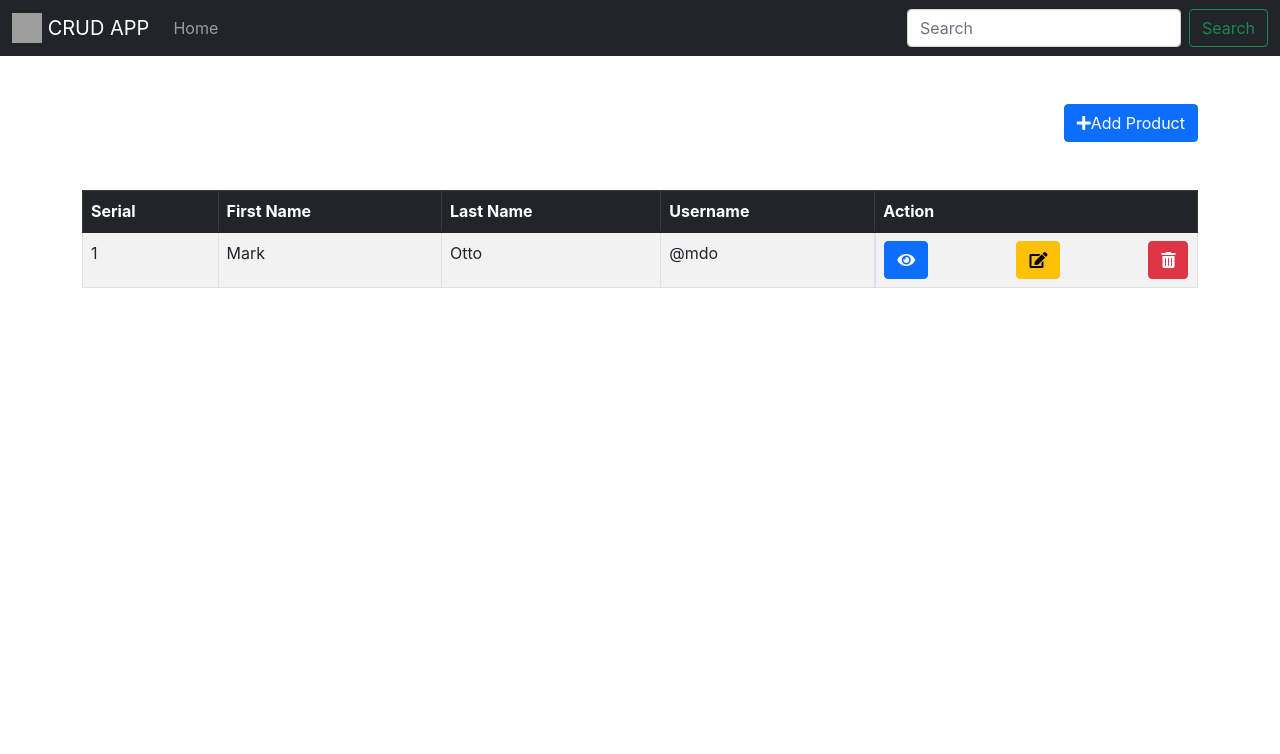
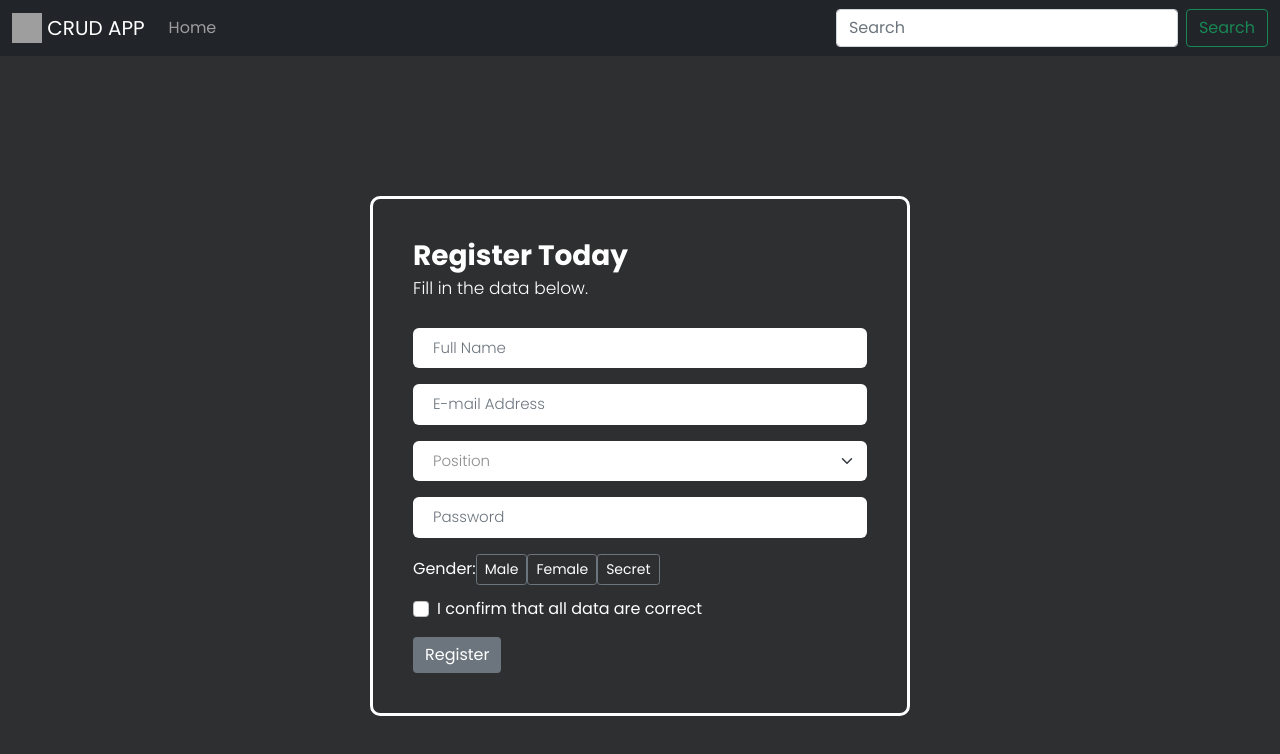
Before and after one commit to JBBIGBANG/Node_Crud_app, a React (Create React App) app in the folder client/: page /addProduct in a window 1280 px wide. Shown: the top 754 px of the page. Built offline with nearby package versions, Linux system fonts and the light colour scheme; grey boxes are pictures that could not be loaded.

Commit message:
add product form and router work done

```diff
--- a/client/package.json
+++ b/client/package.json
@@ -10,6 +10,7 @@
     "react": "^17.0.2",
     "react-bootstrap": "^2.1.2",
     "react-dom": "^17.0.2",
+    "react-router-dom": "^6.2.1",
     "react-scripts": "5.0.0",
     "web-vitals": "^2.1.4"
   },
--- a/client/src/App.js
+++ b/client/src/App.js
@@ -1,12 +1,22 @@
+import React from 'react';
+import {BrowserRouter as Router, Routes, Route} from 'react-router-dom';
+
 import './App.css';
 import Navigation from './components/Navigation';
 import Home from './components/Home';
+import AddProduct from './components/AddProduct';
 function App() {
   return (
    <>
-    <Navigation />
-    <Home />
+    <Router>
+        <Navigation />
+        <Routes>
+            <Route path="/" element={<Home />} />
+            <Route path="/addProduct" element={<AddProduct />} />
+        </Routes>
+    </Router>
    </>
+
   );
 }
 
--- /dev/null
+++ b/client/src/components/AddProduct.css
@@ -0,0 +1,149 @@
+@import url('https://fonts.googleapis.com/css2?family=Poppins:wght@300;400;500;700;900&display=swap');
+
+*, body {
+    font-family: 'Poppins', sans-serif;
+    font-weight: 400;
+    -webkit-font-smoothing: antialiased;
+    text-rendering: optimizeLegibility;
+    -moz-osx-font-smoothing: grayscale;
+}
+
+.form-body {
+    height: 100%;
+    background-color: #2e2f30;
+    overflow: hidden;
+}
+
+
+.form-holder {
+      display: flex;
+      flex-direction: column;
+      justify-content: center;
+      align-items: center;
+      text-align: center;
+      min-height: 100vh;
+}
+
+.form-holder .form-content {
+    position: relative;
+    text-align: center;
+    display: -webkit-box;
+    display: -moz-box;
+    display: -ms-flexbox;
+    display: -webkit-flex;
+    display: flex;
+    -webkit-justify-content: center;
+    justify-content: center;
+    -webkit-align-items: center;
+    align-items: center;
+    padding: 60px;
+}
+
+.form-content .form-items {
+    border: 3px solid #fff;
+    padding: 40px;
+    display: inline-block;
+    width: 100%;
+    min-width: 540px;
+    -webkit-border-radius: 10px;
+    -moz-border-radius: 10px;
+    border-radius: 10px;
+    text-align: left;
+    -webkit-transition: all 0.4s ease;
+    transition: all 0.4s ease;
+}
+
+.form-content h3 {
+    color: #fff;
+    text-align: left;
+    font-size: 28px;
+    font-weight: 600;
+    margin-bottom: 5px;
+}
+
+.form-content h3.form-title {
+    margin-bottom: 30px;
+}
+
+.form-content p {
+    color: #fff;
+    text-align: left;
+    font-size: 17px;
+    font-weight: 300;
+    line-height: 20px;
+    margin-bottom: 30px;
+}
+
+
+.form-content label, .was-validated .form-check-input:invalid~.form-check-label, .was-validated .form-check-input:valid~.form-check-label{
+    color: #fff;
+}
+
+.form-content input[type=text], .form-content input[type=password], .form-content input[type=email], .form-content select {
+    width: 100%;
+    padding: 9px 20px;
+    text-align: left;
+    border: 0;
+    outline: 0;
+    border-radius: 6px;
+    background-color: #fff;
+    font-size: 15px;
+    font-weight: 300;
+    color: #8D8D8D;
+    -webkit-transition: all 0.3s ease;
+    transition: all 0.3s ease;
+    margin-top: 16px;
+}
+
+
+.btn-primary{
+    background-color: #6C757D;
+    outline: none;
+    border: 0px;
+     box-shadow: none;
+}
+
+.btn-primary:hover, .btn-primary:focus, .btn-primary:active{
+    background-color: #495056;
+    outline: none !important;
+    border: none !important;
+     box-shadow: none;
+}
+
+.form-content textarea {
+    position: static !important;
+    width: 100%;
+    padding: 8px 20px;
+    border-radius: 6px;
+    text-align: left;
+    background-color: #fff;
+    border: 0;
+    font-size: 15px;
+    font-weight: 300;
+    color: #8D8D8D;
+    outline: none;
+    resize: none;
+    height: 120px;
+    -webkit-transition: none;
+    transition: none;
+    margin-bottom: 14px;
+}
+
+.form-content textarea:hover, .form-content textarea:focus {
+    border: 0;
+    background-color: #ebeff8;
+    color: #8D8D8D;
+}
+
+.mv-up{
+    margin-top: -9px !important;
+    margin-bottom: 8px !important;
+}
+
+.invalid-feedback{
+    color: #ff606e;
+}
+
+.valid-feedback{
+   color: #2acc80;
+}
--- /dev/null
+++ b/client/src/components/AddProduct.js
@@ -0,0 +1,83 @@
+import React from 'react';
+
+import './AddProduct.css';
+import {Form} from 'react-bootstrap';
+
+const AddProduct = () => {
+    return(
+        <div className="form-body">
+        <div className="row">
+            <div className="form-holder">
+                <div className="form-content">
+                    <div className="form-items">
+                        <h3>Register Today</h3>
+                        <p>Fill in the data below.</p>
+                        <form className="requires-validation" novalidate>
+
+                            <div className="col-md-12">
+                               <input className="form-control" type="text" name="name" placeholder="Full Name" required />
+                               <div className="valid-feedback">Username field is valid!</div>
+                               <div className="invalid-feedback">Username field cannot be blank!</div>
+                            </div>
+
+                            <div className="col-md-12">
+                                <input className="form-control" type="email" name="email" placeholder="E-mail Address" required />
+                                 <div className="valid-feedback">Email field is valid!</div>
+                                 <div className="invalid-feedback">Email field cannot be blank!</div>
+                            </div>
+
+                           <div className="col-md-12">
+                                <select className="form-select mt-3" required>
+                                      <option selected disabled value="">Position</option>
+                                      <option value="jweb">Junior Web Developer</option>
+                                      <option value="sweb">Senior Web Developer</option>
+                                      <option value="pmanager">Project Manager</option>
+                               </select>
+                                <div className="valid-feedback">You selected a position!</div>
+                                <div className="invalid-feedback">Please select a position!</div>
+                           </div>
+
+
+                           <div className="col-md-12">
+                              <input className="form-control" type="password" name="password" placeholder="Password" required />
+                               <div className="valid-feedback">Password field is valid!</div>
+                               <div className="invalid-feedback">Password field cannot be blank!</div>
+                           </div>
+
+
+                           <div className="col-md-12 mt-3">
+                            <label className="mb-3 mr-1" for="gender">Gender: </label>
+
+                            <input type="radio" className="btn-check" name="gender" id="male" autocomplete="off" required />
+                            <label className="btn btn-sm btn-outline-secondary" for="male">Male</label>
+
+                            <input type="radio" className="btn-check" name="gender" id="female" autocomplete="off" required />
+                            <label className="btn btn-sm btn-outline-secondary" for="female">Female</label>
+
+                            <input type="radio" className="btn-check" name="gender" id="secret" autocomplete="off" required />
+                            <label className="btn btn-sm btn-outline-secondary" for="secret">Secret</label>
+                               <div className="valid-feedback mv-up">You selected a gender!</div>
+                                <div className="invalid-feedback mv-up">Please select a gender!</div>
+                            </div>
+
+                        <div className="form-check">
+                          <input className="form-check-input" type="checkbox" value="" id="invalidCheck" required />
+                          <label className="form-check-label">I confirm that all data are correct</label>
+                         <div className="invalid-feedback">Please confirm that the entered data are all correct!</div>
+                        </div>
+
+
+                            <div className="form-button mt-3">
+                                <button id="submit" type="submit" className="btn btn-primary">Register</button>
+                            </div>
+                        </form>
+                    </div>
+                </div>
+            </div>
+        </div>
+    </div>
+
+    );
+};
+
+export default AddProduct;
--- a/client/src/components/Home.css
+++ b/client/src/components/Home.css
@@ -1,3 +1,9 @@
 .add_btn {
     text-align: right;
 }
+
+html, body {
+    height: 100%;
+    background-color: #ebecec;
+    overflow: hidden;
+}
--- a/client/src/components/Navigation.js
+++ b/client/src/components/Navigation.js
@@ -22,21 +22,9 @@ const Navigation = () => {
                     <Nav
                         className="me-auto my-2 my-lg-0"
                         style={{ maxHeight: '100px' }}
-        navbarScroll
-      >
-        <Nav.Link href="#action1">Home</Nav.Link>
-        {/* <Nav.Link href="#action2">Link</Nav.Link>
-        <NavDropdown title="Link" id="navbarScrollingDropdown">
-          <NavDropdown.Item href="#action3">Action</NavDropdown.Item>
-          <NavDropdown.Item href="#action4">Another action</NavDropdown.Item>
-          <NavDropdown.Divider />
-          <NavDropdown.Item href="#action5">
-            Something else here
-          </NavDropdown.Item>
-        </NavDropdown>
-        <Nav.Link href="#" disabled>
-          Link
-        </Nav.Link> */}
+                        navbarScroll>
+                        <Nav.Link href="/">Home</Nav.Link>
+
                     </Nav>
                     <Form className="d-flex">
                         <FormControl
```
Also changed, not shown: 2 other files (tests, documents, lock files or other folders). Lines whose indentation alone changed are shown as unchanged.
